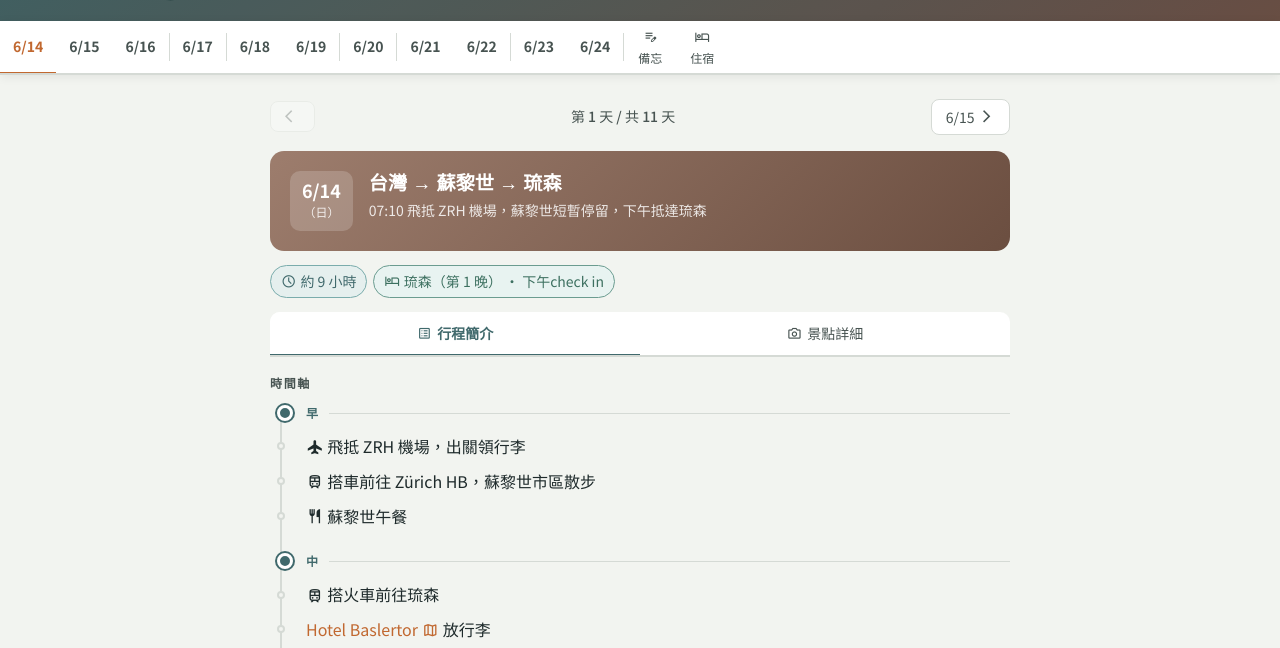
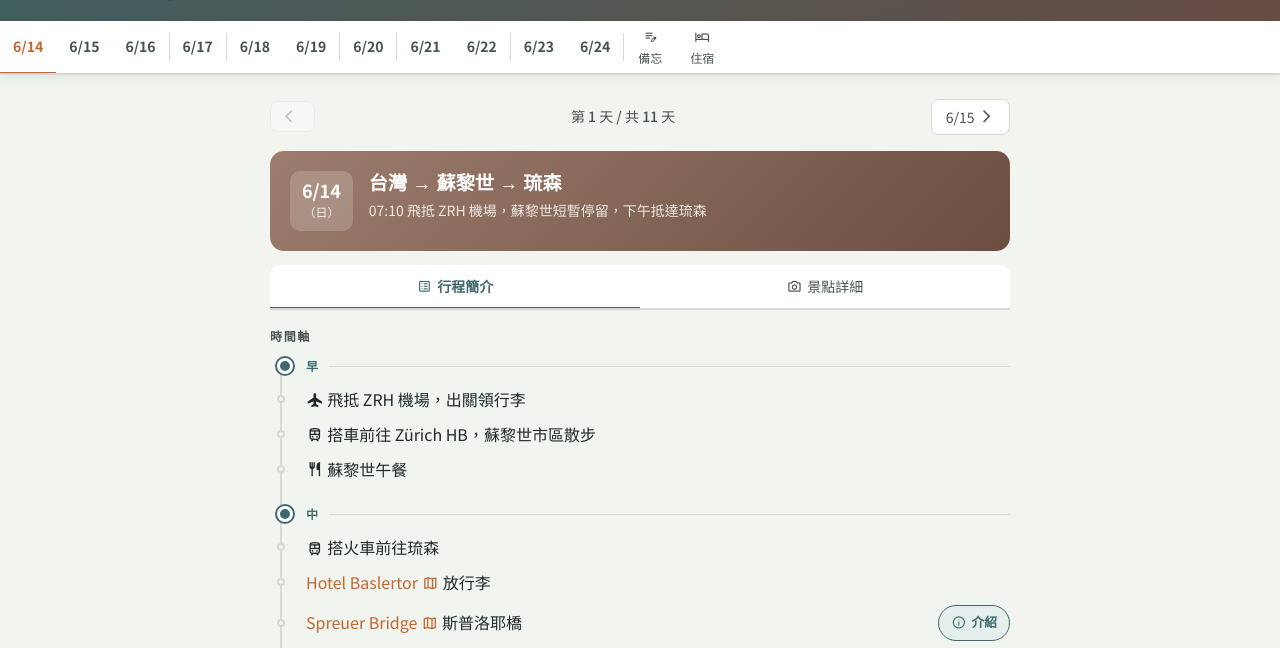
Before and after one commit to MeMouse/swiss-honeymoon-2026, a plain HTML site: page index.html in a window 1280 px wide. Shown: the part 116-764 px from the top of the page. Drawn offline with nearby package versions, Linux system fonts and the light colour scheme.

Commit message:
doc : update

```diff
--- a/data.js
+++ b/data.js
@@ -3,7 +3,6 @@
   { id:1, date:"6/14", dow:"日", region:"lucerne", weather:false,
     location:"台灣 → 蘇黎世 → 琉森", short:"琉森",
     summary:"07:10 飛抵 ZRH 機場，蘇黎世短暫停留，下午抵達琉森",
-    duration:"約 9 小時", stay:"琉森（第 1 晚）", stayNote:"下午check in",
     schedule:[
       {t:"07:10",    a:"飛抵 ZRH 機場，出關領行李"},
       {t:"09:00",    a:"搭車前往 Zürich HB，蘇黎世市區散步"},
@@ -34,7 +33,6 @@
   { id:2, date:"6/15", dow:"一", region:"lucerne", weather:false,
     location:"琉森 · 皮拉圖斯山", short:"皮拉圖斯山",
     summary:"搭船 + 齒軌火車登皮拉圖斯山，體驗騎龍纜車",
-    duration:"約 8 小時", stay:"琉森（第 2 晚）",
     schedule:[
       {t:"08:38", a:"琉森Pier 2  E2號碼頭", link:"https://maps.app.goo.gl/DDCmsGPiVZVSCbHVA",suf:"08:38搭船"},
       {t:"",      pre:"抵 Alpnachstad（約 50–90 分鐘），轉搭",a:"Alpnachstad PB齒軌火車上山（坐左邊）", link:"https://maps.app.goo.gl/R8JVXbjYYqvaWzbN7"},
@@ -54,7 +52,6 @@
   { id:3, date:"6/16", dow:"二", region:"lucerne", weather:false,
     location:"琉森 → 伯恩一日遊", short:"伯恩",
     summary:"伯恩老城漫步、聯邦宮、時鐘塔、玫瑰園、熊苑",
-    duration:"約 8.5 小時", stay:"琉森（第 3 晚）",
     schedule:[
       {t:"",a:"搭火車琉森 → 伯恩（約 1 小時）"},
       {t:"",a:"聯邦宮 Bundeshaus & Bundesplatz",link:"https://maps.app.goo.gl/jbJ8BdYDs4gCBhgV9", spot:"bundeshaus"},
@@ -63,57 +60,41 @@
       {t:"",a:"愛因斯坦故居展 Einsteinhaus Bern",link:"https://maps.app.goo.gl/GHW453t5AtF5VaWQA", spot:"Einsteinhaus"},
       {t:"",a:"伯恩大教堂 Berner Münster",link:"https://maps.app.goo.gl/A9ZEVq3pirDsCQ4h9", spot:"berner_munster"},
       {t:"",a:"熊苑 BärenPark（免費）",link:"https://maps.app.goo.gl/3RmYJimmPxJw32Ae8",suf:"看熊(免費廁所) → 玫瑰園 Rosengarten", spot:"barenpark"},
-      {t:"",a:"採買食材，傍晚返回琉森"},
+      {t:"",a:"傍晚返回琉森採買食材，準備隔日午餐或在Chur買"},
     ],
-    tips:"Kornhauskeller 餐廳需訂位，週一至週五 11:30–14:00 及 17:30–22:00。",
-    dining:"Kornhauskeller（建議訂位）",
+    tips:"Kornhauskeller 地窖餐廳需訂位，週一至週五 11:30–14:00 及 17:30–22:00。",
     tags:["UNESCO 世界遺產","城市漫步","花園","熊苑"],
   },
   { id:4, date:"6/17", dow:"三", region:"transit", weather:false,
     location:"琉森 → 庫爾 → 策馬特", short:"移動日",
     summary:"長途移動日：搭火車穿越瑞士抵達策馬特",
-    duration:"約 11 小時", stay:"策馬特（第 1 晚）", stayNote:"琉森飯店最晚 11:00 check out",
+    stayNote:"查隔日天氣",
     schedule:[
-      {t:"11:00 前", a:"琉森飯店 check out"},
-      {t:"12:05",    a:"庫爾（Chur）搭車出發（冰河景觀快車路段）"},
-      {t:"18:07",    a:"抵達策馬特（無燃油車小鎮，電動接駁站）"},
-      {t:"",         a:"Check in，休息放鬆"},
-      {t:"",         a:"晚上散步策馬特村落"},
+      {t:"11:00 前", a:"搭乘07:35 IR75 到 Thalwil 換乘 IR35 ，09:48 到 Chur"},
+      {t:"11:00 前", a:"Chur隨意逛逛，Coop採買午餐",link:"https://maps.app.goo.gl/R2vn2KgvXBfsfBgs6"},
+      {t:"12:05",    a:"提早11:40抵月台搭冰河景觀快車"},
+      {t:"",         pre:"18:07抵達策馬特", a:"BEAUSiTE Zermatt",link:"https://maps.app.goo.gl/AaxrEfCtWDcjyRRA6",suf:"Check in，休息放鬆"},
+      {t:"",         pre:"20:30前走7分鐘到", a:"Zermatt Matterhorn Viewpoint ",link:"https://maps.app.goo.gl/kotwdiEtW2VHtDVW7",suf:"看藍調小鎮夜景(待45分鐘)"},
     ],
-    tips:"若要搭 11–12 點前的班次需 7:30 出飯店，搭 8:09 班車到庫爾（10:22 抵）。策馬特禁燃油車，需改搭電動接駁車。",
+    dining:"瑞士經典的 Rivella 汽水、三明治、堅果",
+    tips:"冰河列車會提早進站等候、安頓大件行李需要時間、上車前列車員會核對車票與找座位",
     tags:["移動日","火車","冰河景觀快車"],
   },
-  { id:5, date:"6/18", dow:"四", region:"zermatt", weather:true,
-    location:"策馬特 · 戈爾納格拉特", short:"戈爾納格拉特",
-    summary:"戈爾納格拉特觀景台、Riffelsee 馬特洪峰倒影、日落",
-    duration:"約 10 小時", stay:"策馬特（第 2 晚）",
-    schedule:[
-      {t:"清晨",     a:"步行到 Kirchbrücke 或 Getwingbrücke 賞晨景，回飯店早餐"},
-      {t:"",         a:"搭 Zermatt GGB 齒軌列車到終點站 Gornergrat（3,089m）", spot:"gornergrat_observatory"},
-      {t:"",         a:"欣賞馬特洪峰群山，瑞士最高山 Dufourspitze（Monte Rosa）", spot:"matterhorn"},
-      {t:"",         a:"搭車到 Rotenboden，步行 15 分鐘到 Riffelsee 賞馬特洪峰倒影", spot:"riffelsee"},
-      {t:"",         a:"步行約 1 小時到 Riffelberg，搭車下山"},
-      {t:"",         a:"返回飯店休息放空"},
-      {t:"18:00",    a:"Restaurant Julen 晚餐"},
-      {t:"日落時分", a:"Zermatt Matterhorn Viewpoint 觀賞日落夜景"},
-    ],
-    tips:"注意高山症。必備：墨鏡、防曬、保暖衣物（山頂約 5–10°C）。",
-    dining:"Restaurant Julen（18:00）",
-    tags:["觀景台","倒影","馬特洪峰","需好天氣"],
-  },
-  { id:6, date:"6/19", dow:"五", region:"zermatt", weather:true,
+   { id:5, date:"6/18", dow:"五", region:"zermatt", weather:true,
     location:"策馬特 · 五湖健行", short:"五湖健行",
     summary:"11 號路線五湖健行，從 Blauherd 走到 Sunnegga",
-    duration:"約 8 小時", stay:"策馬特（第 3 晚）",
+    stay:"klook少女峰訂位",
     schedule:[
-      {t:"08:30", a:"ZBAG 纜車站出發到 Blauherd 站（去程免費）"},
+      {t:"08:30", pre:"8:30", a:"ZBAG 纜車站", link:"https://maps.app.goo.gl/kotwdiEtW2VHtDVW7" ,suf:"出發到 Blauherd 站(廁所)，往下走順時針路線，經典健行路線（約4～5小時）" },
       {t:"",      a:"【湖1】Stellisee — 纜車站步行 20 分鐘，馬特洪峰倒影最美", spot:"stellisee"},
       {t:"",      a:"【湖2】Grindjisee — 湖1 走來約 1 小時，緩上坡，倒影+針葉林很美", spot:"grindjisee"},
-      {t:"",      a:"【湖3】Gruensee — 湖2 走來約 1 小時，無特別可快速通過"},
+      {t:"12:00",      a:"【湖3】Gruensee — 湖2 走來約 1 小時，無特別可快速通過"},
       {t:"",      a:"【湖4】Moosjisee — 湖3 走來 40 分鐘，牛奶藍湖色極美，注意路標", spot:"moosjisee"},
-      {t:"",      a:"【湖5】Leisee（免費）— 湖4 走來全程上坡，有設施，適合游泳戲水"},
-      {t:"",      a:"Sunnegga 搭地下纜車下山回策馬特"},
-      {t:"下午",  a:"策馬特車站大街散步、策馬特博物館"},
+      {t:"",      a:"【湖5】Leisee(廁所)— 湖4 走來全程上坡，有設施，適合游泳戲水"},
+      {t:"",      a:"Sunnegga 跟愛心拍照，搭纜車下山回策馬特"},
+      {t:"",  a:"飯店休息，有體力再逛，策馬特車站大街散步、策馬特博物館"},
+      {t:"18:00",    a:"Restaurant Julen 晚餐", link:"https://maps.app.goo.gl/XrQLXYbqDX91woUn7" },
+      {t:"下午",  a:"查天氣再klook少女峰訂位(強制)"},
     ],
     tips:"若走到湖2 發現太累，立即返回纜車站直接搭到湖5。出發前用 Swisstopo App 下載離線地圖。",
     links:[
@@ -122,10 +103,27 @@
     ],
     tags:["健行","五湖","馬特洪峰","需好天氣"],
   },
+  { id:6, date:"6/19", dow:"四", region:"zermatt", weather:true,
+    location:"策馬特 · 戈爾納格拉特", short:"戈爾納格拉特",
+    summary:"戈爾納格拉特觀景台、Riffelsee 馬特洪峰倒影、日落",
+    stayNote:"查隔日天氣",
+    schedule:[
+      {t:"清晨",     pre:"05:20 前就定位拍攝黃金日出", a:"Kirchbrücke 教堂橋", link:"https://maps.app.goo.gl/9MFTqEN5K61Dcb5L8" , suf:"，回飯店吃早餐"},
+      {t:"",          pre:"搭乘", a:"Zermatt GGB鐵路 Gornergrat 登山列車", link:"https://maps.app.goo.gl/nKfcYW8GbzLrDpro6" , suf:"，到終點站Gornergrat",  spot:"gornergrat_observatory"},
+      {t:"",         a:"欣賞馬特洪峰群山，瑞士最高山 Dufourspitze 杜富爾峰，吃東西", spot:"Dufourspitze"},
+      {t:"",         a:"搭車到 Rotenboden，步行 15 分鐘到 Riffelsee 賞馬特洪峰倒影", spot:"riffelsee"},
+      {t:"",         a:"步行約 1 小時到 Riffelberg，搭車下山"},
+      {t:"",         a:"返回飯店休息"},
+    ],
+    tips:"注意高山症。必備：墨鏡、防曬、保暖衣物（山頂約 5–10°C）。",
+    dining:"Restaurant Julen（18:00）",
+    tags:["觀景台","倒影","馬特洪峰","需好天氣"],
+  },
+
   { id:7, date:"6/20", dow:"六", region:"transit", weather:true,
     location:"策馬特 → 格林德瓦", short:"移動日",
     summary:"移動至少女峰區，漫步格林德瓦，晚餐起士鍋",
-    duration:"約 12 小時", stay:"格林德瓦（第 1 晚）",
+    stay:"格林德瓦（第 1 晚）",
     schedule:[
       {t:"早上",     a:"悠閒吃早餐，留空到 11:00 退房"},
       {t:"11:00",    a:"退房，搭火車前往格林德瓦（約 3 小時 3 分鐘）"},
@@ -142,7 +140,7 @@
   { id:8, date:"6/21", dow:"日", region:"jungfrau", weather:true,
     location:"少女峰 Jungfraujoch（3,454m）", short:"少女峰",
     summary:"登頂少女峰、艾格之路健行",
-    duration:"約 8 小時", stay:"格林德瓦（第 2 晚）",
+    stay:"格林德瓦（第 2 晚）",
     schedule:[
       {t:"08:00", a:"搭 Eiger Express 纜車，轉 Jungfraubahn 穿隧道抵 Jungfraujoch（強制訂位）", spot:"jungfraujoch"},
       {t:"",      a:"Sphinx 觀景台（3,454m）：阿萊奇冰川全景", spot:"sphinx_observatory"},
@@ -157,7 +155,7 @@
   { id:9, date:"6/22", dow:"一", region:"jungfrau", weather:true,
     location:"格林德瓦 · First 高山", short:"First",
     summary:"First Cliff Walk 懸崖步橋、巴哈爾普湖健行",
-    duration:"約 8 小時", stay:"格林德瓦（第 3 晚）",
+    stay:"格林德瓦（第 3 晚）",
     schedule:[
       {t:"08:30", a:"搭 Firstbahn 纜車至 First（2,168m）"},
       {t:"",      a:"巴哈爾普湖 Bachalpsee 健行（來回約 2–2.5 小時）", spot:"bachalpsee"},
@@ -169,7 +167,7 @@
   { id:10, date:"6/23", dow:"二", region:"zurich", weather:false,
     location:"格林德瓦 → 蘇黎世", short:"蘇黎世",
     summary:"蘇黎世市區漫遊、Lindenhof 夜景、最後晚餐",
-    duration:"-", stay:"蘇黎世（第 1 晚）",
+    stay:"蘇黎世（第 1 晚）",
     schedule:[
       {t:"中午前", a:"從格林德瓦出發前往蘇黎世"},
       {t:"",       a:"蘇黎世市區漫遊、Bahnhofstrasse 購物大道", spot:"bahnhofstrasse"},
@@ -182,7 +180,7 @@
   { id:11, date:"6/24", dow:"三", region:"zurich", weather:false,
     location:"蘇黎世 → 台灣", short:"返台",
     summary:"利馬特河畔最後散步，11:10 起飛返台",
-    duration:"-", stay:"返台",
+   stay:"返台",
     schedule:[
       {t:"早上",  a:"利馬特河畔最後漫步"},
       {t:"11:10", a:"蘇黎世 ZRH 機場起飛返台"},
@@ -594,18 +592,35 @@
     name:  "熊苑 BärenPark",
     emoji: "🐻",
     img:   "./images/barenpark.jpg",
-    desc:  "伯恩自 1513 年起就有在城內養熊的傳統。最早的舊熊坑（Bärengraben）建於 1857 年，空間狹小且設計冰冷。為了落實動物福利，2009 年瑞士政府耗資百萬，將其改建為延伸至阿勒河畔、面積達 6,000 平方公尺的現代化「熊苑（BärenPark）」，讓伯恩的吉祥物能生活在尊嚴與自然的環境中。",
+    desc:  `
+    <ul>
+        <li><span class="highlight">從古老「熊坑」到現代現代生態公園：</span>伯恩自 1513 年起就有在城內養熊的傳統。最早的舊熊坑（Bärengraben）建於 1857 年，空間狹小且設計冰冷。為了落實動物福利，2009 年瑞士政府耗資百萬，將其改建為延伸至阿勒河畔、面積達 6,000 平方公尺的現代化「熊苑（BärenPark）」，讓伯恩的吉祥物能生活在尊嚴與自然的環境中。</li>
+    </ul>
+    <h3>Rosengarten Bern 伯恩玫瑰園</h3>
+    <ul>
+        <li><span class="highlight">從生命終點到花團錦簇:</span>位於伯恩老城區東北方對岸的高地上。在 1765 年至 1877 年間，這片視野遼闊的山坡原本是伯恩老城區的市民墓地。</li>
+        <li><span class="highlight">轉型為城市綠色綠洲：</span>1913 年，伯恩市政府決定打破陰暗的歷史意象，將這片高地徹底改建為一座對外開放的公共公園。自 1917 年起，園內開始大規模種植玫瑰，歷經百年的細心培育，如今已成為瑞士最著名、景致最優美的高山花卉園林之一。</li>
+        <li><span class="highlight">百種玫瑰、愛因斯坦長椅與伯恩制高點：</span>在公園的一隅，設置了一座非常受歡迎的青銅雕像長椅。雕像正是曾在伯恩生活的科學家愛因斯坦（Albert Einstein），他神情悠閒地坐在長椅一側，留下了空位。漫步至此的旅人最喜歡坐在他身旁，一邊與大師合影，一邊順著他的視線眺望遠方。</li>
+    </ul> `
+   ,
     info:  "免費入場 · 全天開放",
-  },
-  rosengarten: {
-    name:  "玫瑰園 Rosengarten",
-    emoji: "🌹",
-    img:   "./images/rosengarten.jpg",
-    desc:  "建於 1913 年，種植 220 種、逾 18,000 株玫瑰與鳶尾花，花季時美不勝收。公園地處高地，可俯瞰整個伯恩 UNESCO 世界遺產舊城區與阿勒河全景，是欣賞伯恩最美的視角。",
-    info:  "免費入園 · 全天開放 · 花季約 5–9月",
   },
 
   /* ── 策馬特 ── */
+  Dufourspitze: {
+    name:  "Dufourspitze 杜富爾峰",
+    emoji: "🏔️",
+    img:   "./images/Dufourspitze.jpg",
+    desc:  `
+    <h3>核心看點：終年不化的巨型冰河與群山天際線</h3>
+    <ul>
+      <li><span class="highlight">杜富爾峰（Dufourspitze）： </span>它是羅莎峰這個大山塊中，高度最高的那座「主峰」。</li>
+        <li><span class="highlight">極震撼的戈爾內冰河：</span>杜富爾峰的腳下環繞著阿爾卑斯山區第二大的戈爾內冰河。從遠處眺望，巨大的白色冰舌自陡峭的岩壁間奔騰而下，與杜富爾峰常年積雪的黑色金字塔岩體交織出冰冷、神聖且極具壓迫感的自然史詩畫面。</li>
+        <li><span class="highlight">瑞士的最高榮耀：</span>海拔 4,634 公尺，是整個瑞士境內的最高峰，也是阿爾卑斯山脈僅次於白朗峰（Mont Blanc）的第二高峰。它座落在瑞士與義大利交界的羅莎峰（Monte Rosa）地塊上。</li>
+        <li><span class="highlight">以「瑞士地圖之父」命名：</span>這座高峰最初被稱為「大峰（Gornerhorn）」。直到 1863 年，聯邦政府為了紀念瑞士著名的將軍、頂尖工程師兼地圖學家基歐姆-亨利·杜富爾（Guillaume-Henri Dufour，他主持繪製了瑞士第一套精準的地形圖），正式將這座瑞士最高點命名為「杜富爾峰」。</li>
+    </ul>
+    `,
+  },
   matterhorn: {
     name:  "馬特洪峰 Matterhorn",
     emoji: "🏔️",
@@ -639,14 +654,14 @@
   grindjisee: {
     name:  "格林吉湖 Grindjisee",
     emoji: "🌲",
-    img:   "./images/stellisee.jpg",
+    img:   "./images/Grindjisee.jpg",
     desc:  "五湖路線中最為清幽的湖泊，湖畔林木茂盛，湖水呈深邃墨綠，氛圍靜謐而神秘，相較其他湖泊遊客較少。湖畔設有休憩長椅，可悠閒欣賞雪峰倒影。",
     info:  "免費 · 五湖全程約 13 公里，高差 500 公尺",
   },
   moosjisee: {
     name:  "莫西湖 Moosjisee",
     emoji: "🩵",
-    img:   "./images/stellisee.jpg",
+    img:   "./images/Moosjisee.jpg",
     desc:  "湖水顏色因季節呈現土耳其藍至青綠，色彩極為迷人。湖面倒映馬特洪峰與周邊雪峰群，湖邊野花盛開時景色如畫，是整條健行路線中的一大亮點。",
     info:  "免費 · 健行旺季為 7–10月",
   },
--- a/index.html
+++ b/index.html
@@ -281,6 +281,7 @@
       <li><strong>Swisstopo</strong> — 瑞士官方地圖，健行路線可離線下載</li>
       <li><strong>SwitzerlandMobility</strong> — 健行路線（含五湖路線 No.11）</li>
       <li><strong>MeteoSwiss</strong> — 瑞士官方天氣，高山天氣最準確</li>
+      <li><strong>Matterhorn App</strong> — 策馬特官方旅遊 App—— 查即時影像與纜車</li>
     </ul>
   </div>
 
```
Also changed, not shown: images/Cogwheel.jpg, images/Dufourspitze.jpg (added), images/Einsteinhaus.jpeg, images/Gletschergarten.jpg, images/Grindjisee.jpg (added), images/Jesuitenkirche.jpg, images/Moosjisee.jpg (added), images/Pfistern.jpg, images/chapel_bridge.jpg.
